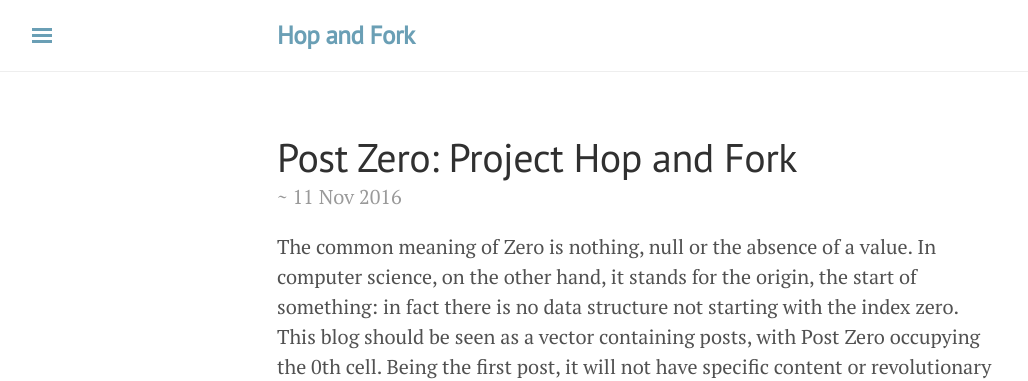
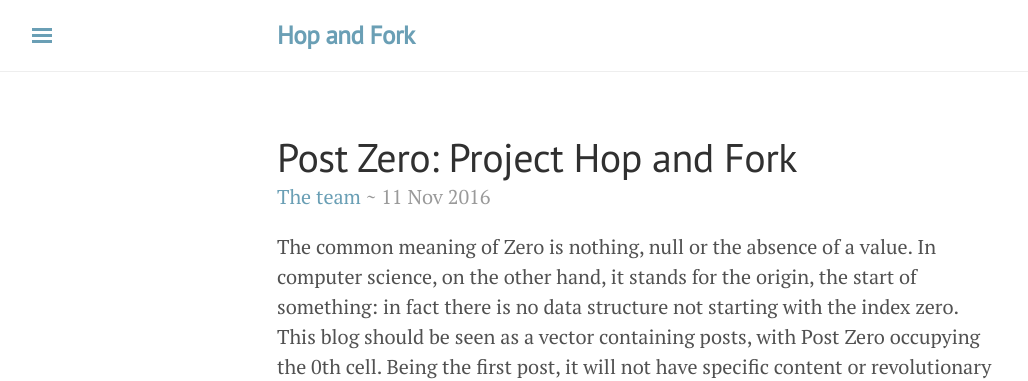
Before and after one commit to hopandfork/hopandfork.github.io, a Jekyll site: the page built from _posts/2016-11-11-post-zero.md, in a window 1280 px wide. Shown: the top 381 px of the page, without its empty margins (3-1031 px from the left). Built offline with Jekyll 4.4.1, drawn with Linux system fonts in a browser that asks for light colours; comment, search, counter and statistics services are not loaded.

Commit message:
Sets 'The team' as default author for posts
If no author is provided in the front-matter for a post, the page will
report 'The team' as author.

Signed-off-by: childerico <gabri.russo17@gmail.com>

```diff
--- a/_layouts/post.html
+++ b/_layouts/post.html
@@ -22,6 +22,10 @@ comments: true
 		  <a href="/about.html#{{ page.author }}">
 			  <i class="fa fa-user-circle-o" aria-hidden="true"></i>
 			  {{ author.name }}
+		  </a>
+	  {% else %}
+		  <a href="/about.html">
+			  The team
 		  </a>
 	  {% endif %}
 	  &#126;
```
